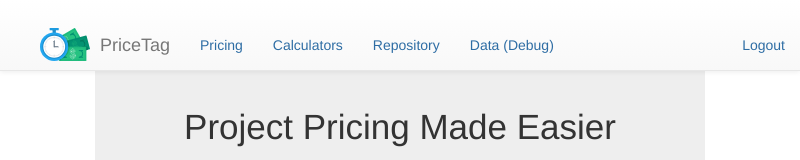
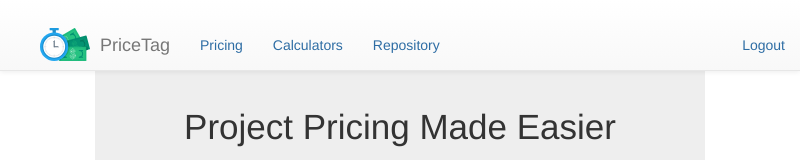
Before and after one commit to gausner/nucleus, an Electron app: page index.html in a window 800 px wide. Shown: the top 160 px of the page. Drawn offline with nearby package versions, Linux system fonts and the light colour scheme; some packages are replaced by stand-ins of ours; a script that the page names is missing; files whose address does not match are found by name.

Commit message:
Updated README

```diff
--- a/index.html
+++ b/index.html
@@ -89,7 +89,7 @@
                     <li ><a href="#!/main">Pricing</a></li>
                     <li><a href="">Calculators</a></li>
                     <li><a href="#!/repo">Repository</a></li>
-                    <li><a href="#!/data">Data (Debug)</a></li>
+                    <!--<li><a href="#!/data">Data (Debug)</a></li>-->
                 </ul>
                 <ul class="nav navbar-nav navbar-right">
                         <li><a href="login.html">Logout</a>
```
Also changed, not shown: README.md.
